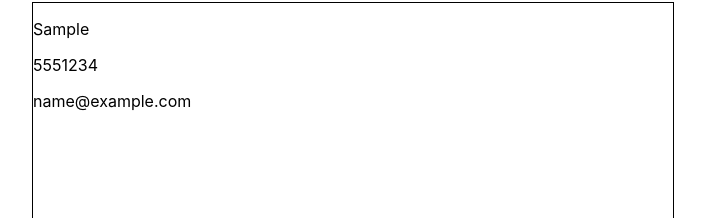
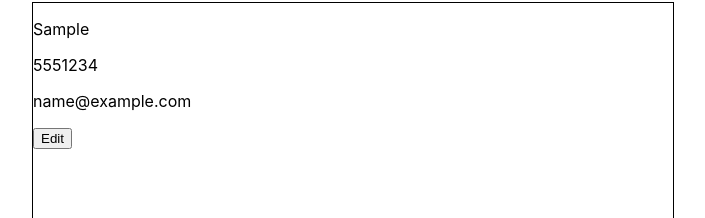
Before and after one commit to Jasvaran/CV-Project, a React (Create React App) app: page / in a window 1280 px wide. Both pictures are taken after typing "Sample", "5551234", "name@example.com" into the empty fields and a click on the button "Save". Shown: the part 140-358 px from the top of the page, without its empty margins (287-992 px from the left). Built offline with nearby package versions, Linux system fonts and the light colour scheme.

Commit message:
Fixed info form/rendering

```diff
--- a/src/components/PersonalInfo.js
+++ b/src/components/PersonalInfo.js
@@ -25,12 +25,16 @@ class PersonalInfo extends React.Component {
         id: uniqid(),
       },
     }
+
+    this.onSubmitInfo = this.onSubmitInfo.bind(this)
+    this.handleChange = this.handleChange.bind(this)
   }
 
   onSubmitInfo = (e) => {
     e.preventDefault();
+    const information = [this.state.nameInput, this.state.numberInput, this.state.emailInput]
     this.setState({
-      info: this.state.info.concat(this.state.nameInput, this.state.numberInput, this.state.emailInput),
+      info: information,
       formComplete: true
     }, () => console.log(this.state))
   }
@@ -62,7 +66,16 @@ class PersonalInfo extends React.Component {
     }
   }
 
+  handleCallback = () => {
+    this.setState(prevState => ({
+      formComplete: false
+    }), () => {
+      const name = document.getElementById('name-input').value = this.state.info[0].text
+      const tel = document.getElementById('phone-input').value = this.state.info[1].text
+      const email = document.getElementById('email-input').value = this.state.info[2].text
+    })
 
+  }
 
   render(){
     if (this.state.formComplete === false){
@@ -87,7 +100,7 @@ class PersonalInfo extends React.Component {
     }
   if (this.state.formComplete === true){
     return (
-      <PersonalInfoRendered info={this.state.info} />
+      <PersonalInfoRendered info={this.state.info} parentCallback={this.handleCallback} />
     )
   }
 }}
--- a/src/components/PersonalInfoRender.js
+++ b/src/components/PersonalInfoRender.js
@@ -4,6 +4,12 @@ import React from "react";
 class PersonalInfoRendered extends React.Component {
     constructor(props){
         super(props)
+
+    }
+
+    editInfo = (e) => {
+        e.preventDefault()
+        this.props.parentCallback()
     }
 
     render(){
@@ -11,9 +17,8 @@ class PersonalInfoRendered extends React.Component {
             <div className="rendered-info">
                 {this.props.info.map(item => {
                     return <p key={item.id}>{item.text}</p>
-                })
-
-                }
+                })}
+                <button className="edit" onClick={this.editInfo}>Edit</button>
             </div>
         )
     }
```
Also changed, not shown: src/components/PersonalInfoForm.js (deleted, +0 -82 lines).
